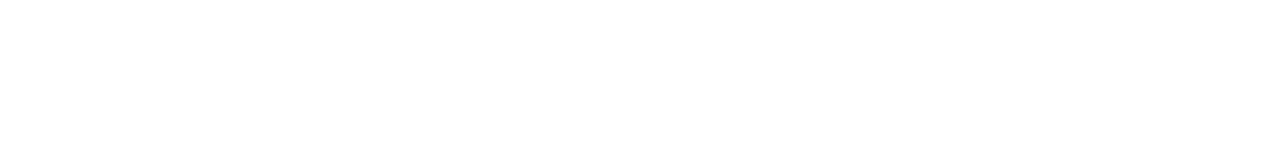
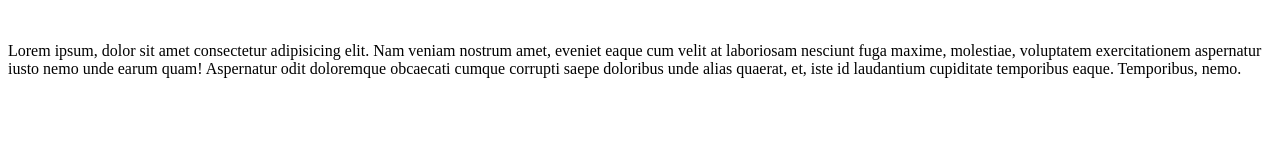
Before and after one commit to Harry089dreamer/my-1st-repo, a plain HTML site: page Index.html in a window 1280 px wide. Drawn offline with Linux system fonts and the light colour scheme.

Commit message:
adkjfgsdfgsdf

```diff
--- a/Index.html
+++ b/Index.html
@@ -9,5 +9,6 @@
 </head>
 <body>
     <img src="" alt="">
+    <p>Lorem ipsum, dolor sit amet consectetur adipisicing elit. Nam veniam nostrum amet, eveniet eaque cum velit at laboriosam nesciunt fuga maxime, molestiae, voluptatem exercitationem aspernatur iusto nemo unde earum quam! Aspernatur odit doloremque obcaecati cumque corrupti saepe doloribus unde alias quaerat, et, iste id laudantium cupiditate temporibus eaque. Temporibus, nemo.</p>
 </body>
 </html>
```
